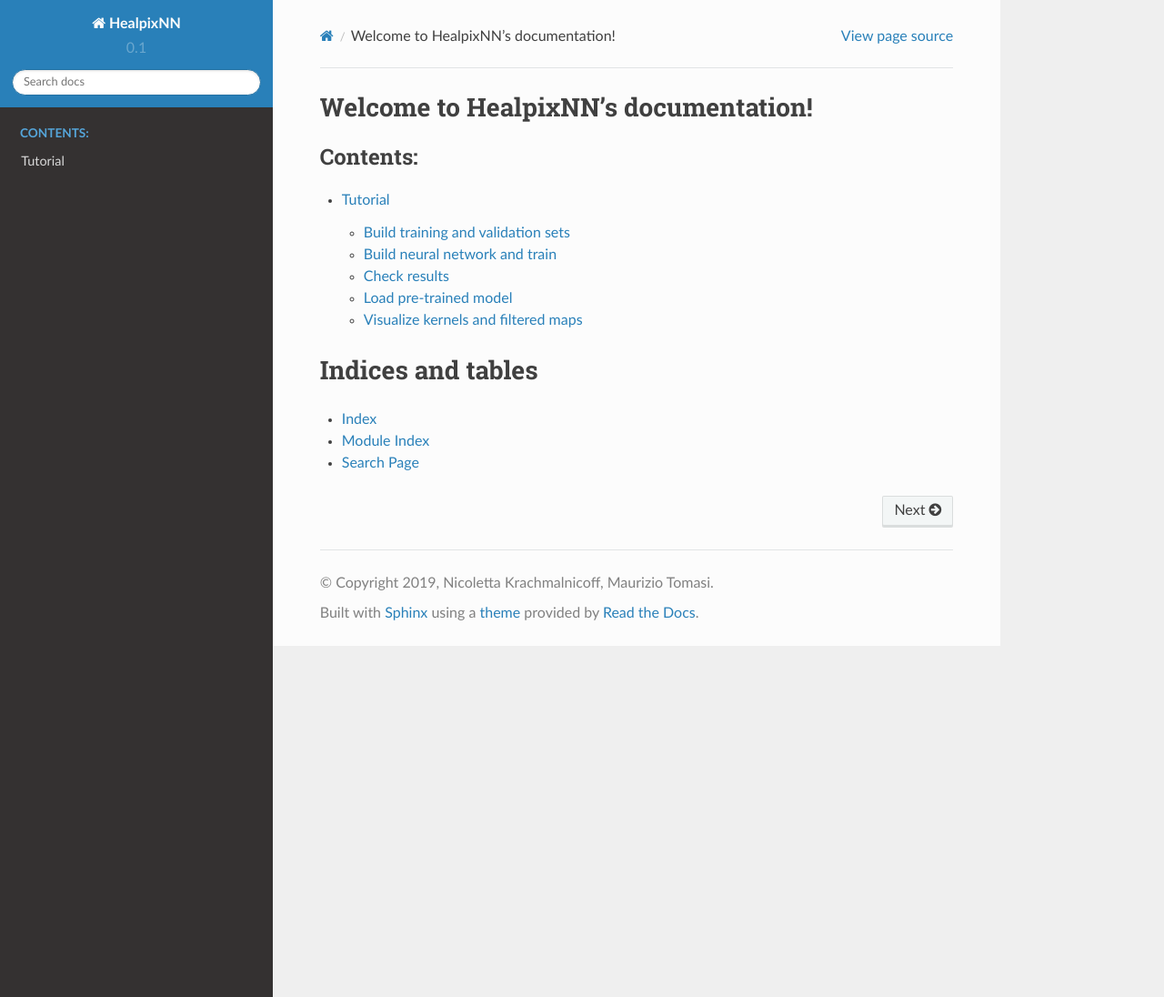
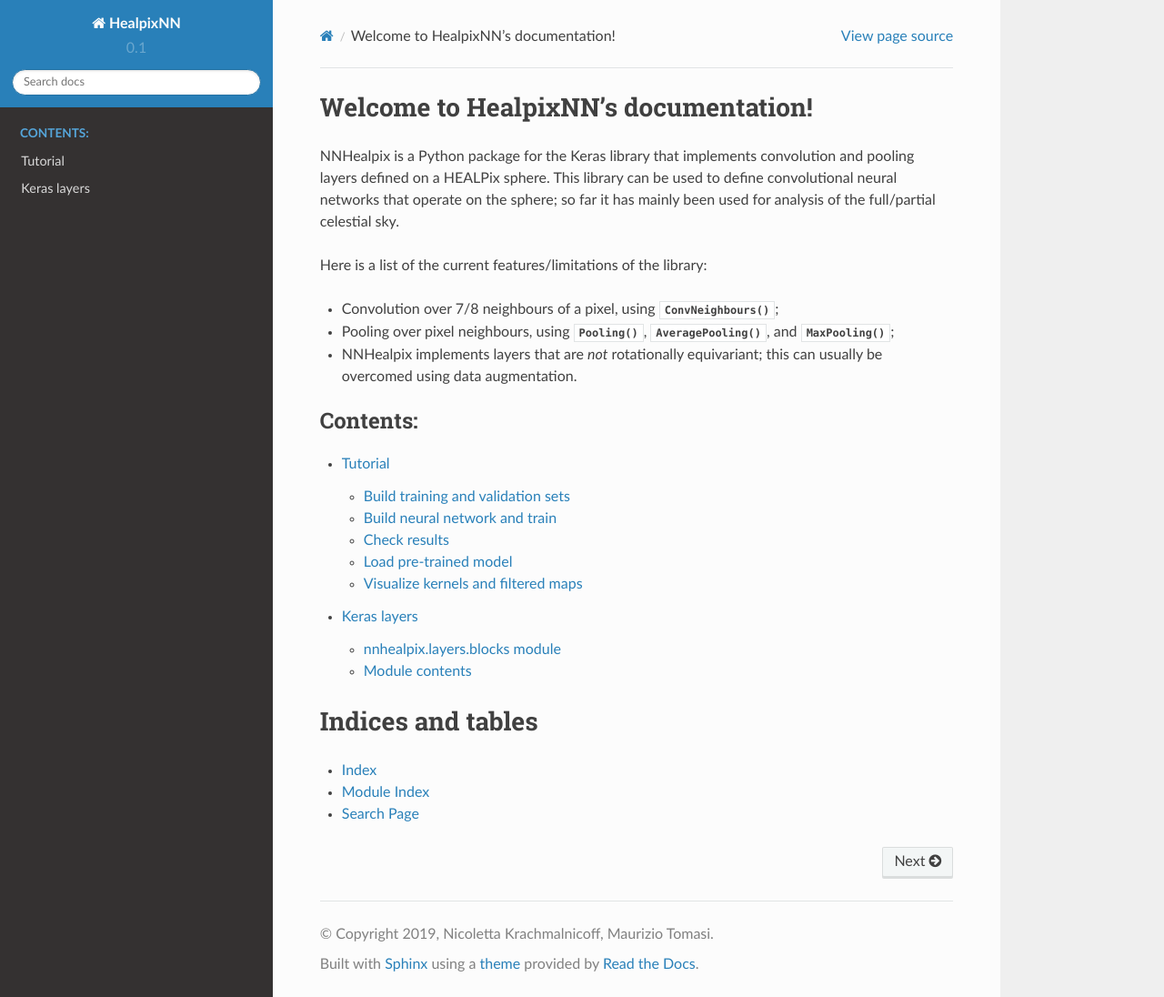
Before and after one commit to ai4cmb/NNhealpix, a Sphinx documentation site: the page built from docs/index.rst, in a window 1280 px wide and 1096 px high. Shown: the whole window at 91% size. Built offline with Sphinx 7.4.7 and the Read the Docs theme 2.0.0, drawn with Linux system fonts in a browser that asks for light colours; formulas are drawn with MathJax 3.

Commit message:
Add documentation for Keras' layers

```diff
--- a/docs/index.rst
+++ b/docs/index.rst
@@ -6,11 +6,26 @@
 Welcome to HealpixNN's documentation!
 =====================================
 
+NNHealpix is a Python package for the Keras library that implements
+convolution and pooling layers defined on a HEALPix sphere. This
+library can be used to define convolutional neural networks that
+operate on the sphere; so far it has mainly been used for analysis of
+the full/partial celestial sky.
+
+Here is a list of the current features/limitations of the library:
+
+* Convolution over 7/8 neighbours of a pixel, using :func:`ConvNeighbours`;
+* Pooling over pixel neighbours, using :func:`Pooling`,
+  :func:`AveragePooling`, and :func:`MaxPooling`;
+* NNHealpix implements layers that are *not* rotationally equivariant;
+  this can usually be overcomed using data augmentation.
+
 .. toctree::
    :maxdepth: 2
    :caption: Contents:
 
    tutorial
+   layers
 
 Indices and tables
 ==================
--- /dev/null
+++ b/docs/layers.rst
@@ -0,0 +1,20 @@
+Keras layers
+============
+
+
+nnhealpix.layers.blocks module
+------------------------------
+
+.. automodule:: nnhealpix.layers.blocks
+    :members:
+    :undoc-members:
+    :show-inheritance:
+
+
+Module contents
+---------------
+
+.. automodule:: nnhealpix.layers
+    :members:
+    :undoc-members:
+    :show-inheritance:
```
